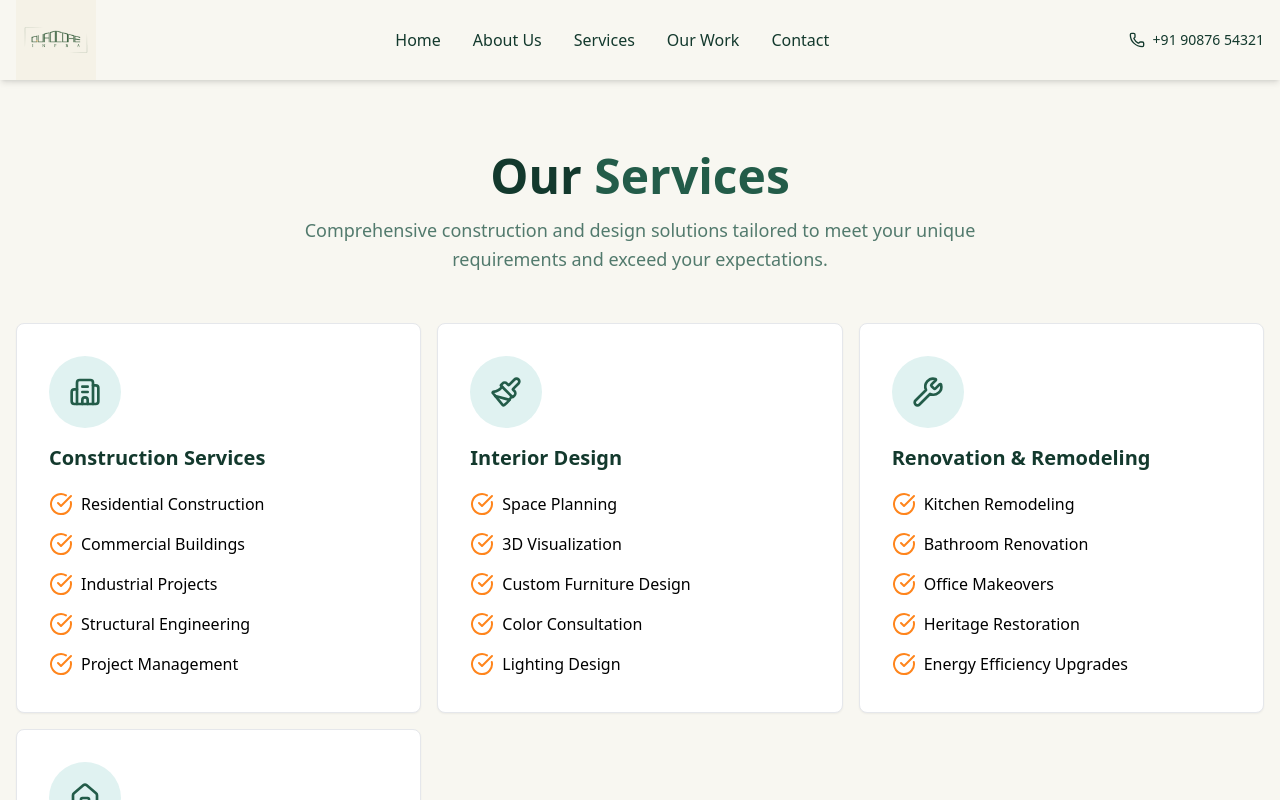
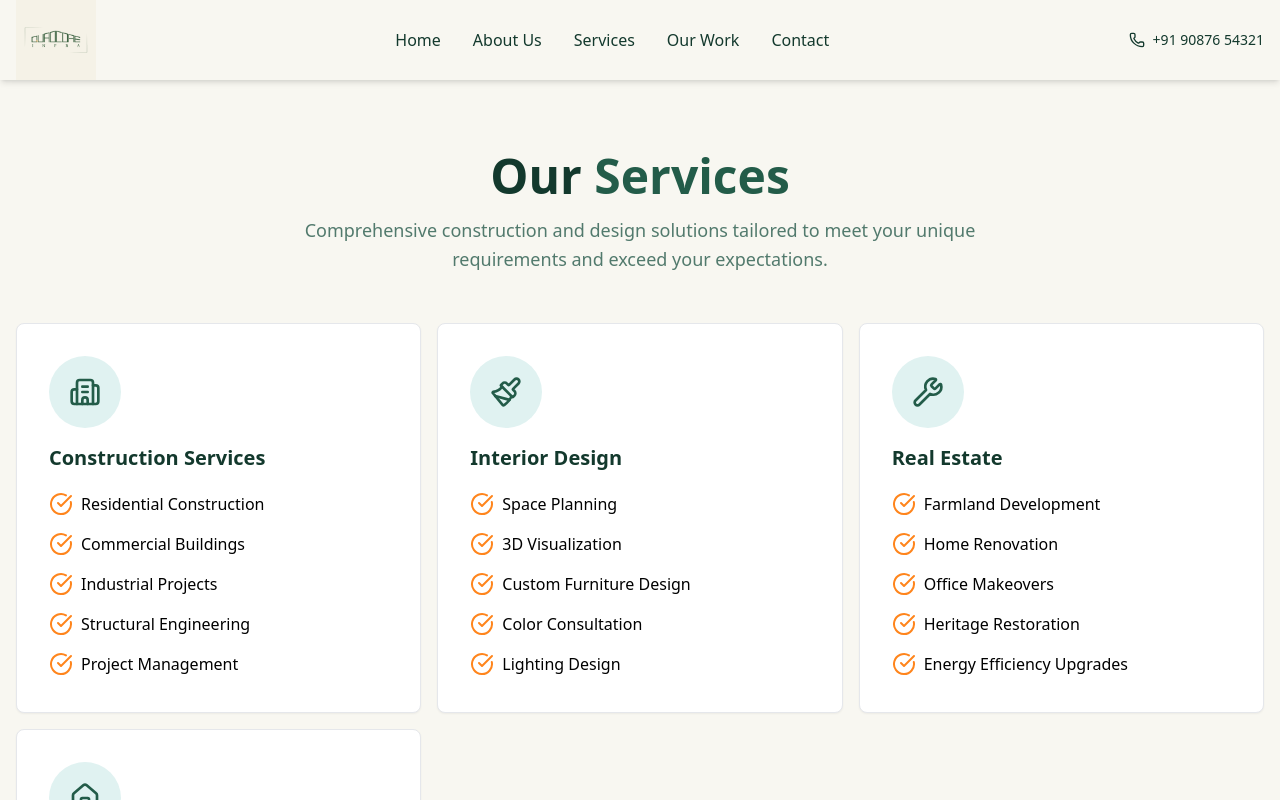
Before and after one commit to Manishh444/silver-adventure, a React (Vite) app: page /silver-adventure/services in a window 1280 px wide. Shown: the top 800 px of the page. Built offline with nearby package versions, Linux system fonts and the light colour scheme.

Commit message:
fix: service section

```diff
--- a/src/Components/ServiceCards.jsx
+++ b/src/Components/ServiceCards.jsx
@@ -32,11 +32,11 @@ export const serviceCards = [
   {
     id: 3,
     icon: Wrench,
-    title: "Renovation & Remodeling",
+    title: "Real Estate",
     description: "Breathe new life into existing structures",
     features: [
-      "Kitchen Remodeling",
-      "Bathroom Renovation",
+      "Farmland Development",
+      "Home Renovation",
       "Office Makeovers",
       "Heritage Restoration",
       "Energy Efficiency Upgrades",
```
Also changed, not shown: 5 other files (tests, documents, lock files or other folders).
